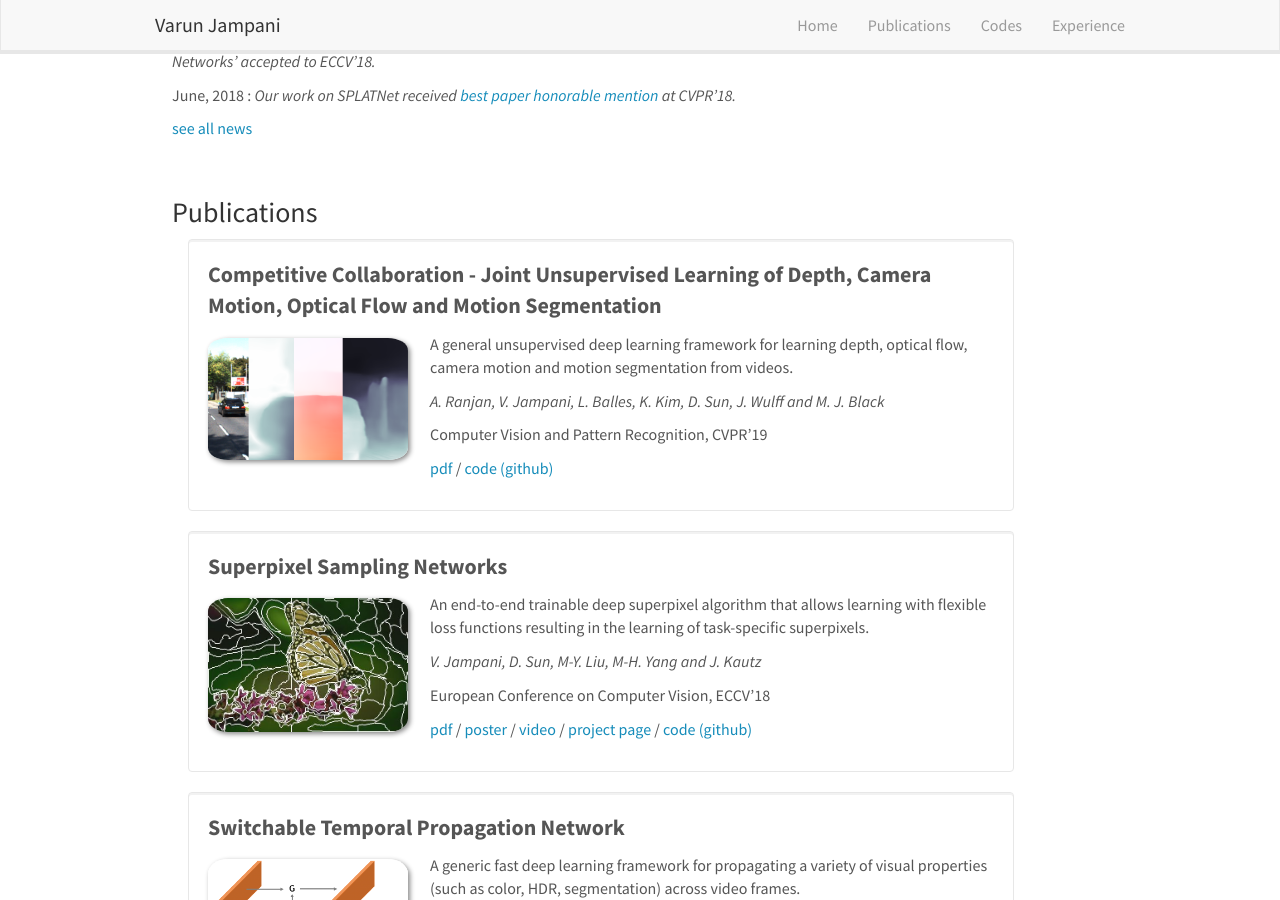
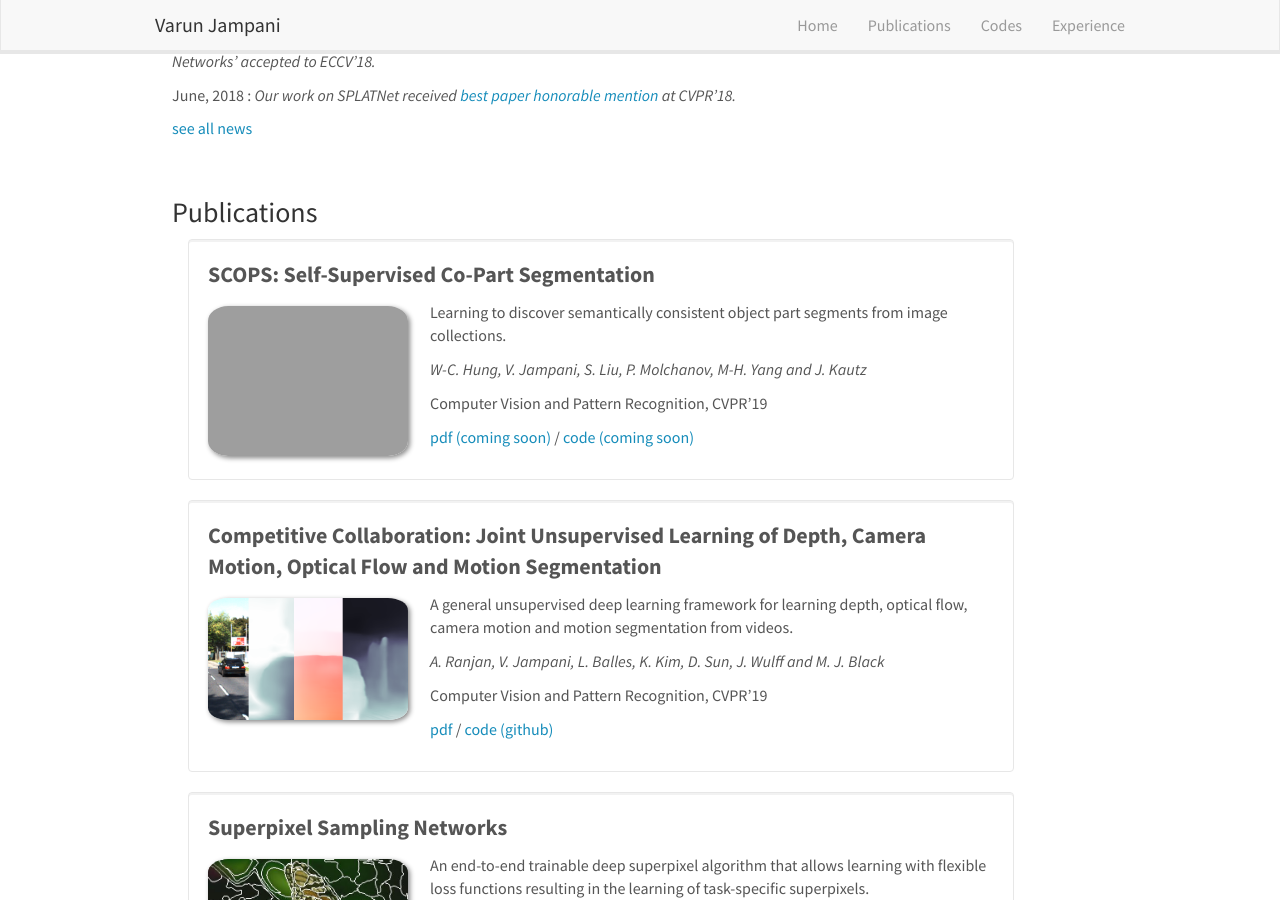
Before and after one commit to varunjampani/varunjampani.github.io, a Jekyll site: the page built from _pages/home.md, in a window 1280 px wide and 900 px high, scrolled down 629 px. Built offline with Jekyll 4.4.1, drawn with Linux system fonts in a browser that asks for light colours; nearby versions of some CDN libraries.

Commit message:
SCOPS pub

```diff
--- a/_data/publist.yml
+++ b/_data/publist.yml
@@ -1,4 +1,17 @@
-- title: Competitive Collaboration - Joint Unsupervised Learning of Depth, Camera Motion, Optical Flow and Motion Segmentation
+- title: SCOPS&#58; Self-Supervised Co-Part Segmentation
+  image: scops_2019_teaser.png
+  description: Learning to discover semantically consistent object part segments from image collections.
+  authors: W-C. Hung, V. Jampani, S. Liu, P. Molchanov, M-H. Yang and J. Kautz
+  venue: Computer Vision and Pattern Recognition, CVPR'19
+  number_link: 2
+  link1:
+    url:
+    display: pdf (coming soon)
+  link2:
+    url:
+    display: code (coming soon)
+
+- title: Competitive Collaboration&#58; Joint Unsupervised Learning of Depth, Camera Motion, Optical Flow and Motion Segmentation
   image: cc_2019_teaser.png
   description: A general unsupervised deep learning framework for learning depth, optical flow, camera motion and motion segmentation from videos.
   authors: A. Ranjan, V. Jampani, L. Balles, K. Kim, D. Sun, J. Wulff and M. J. Black
```
